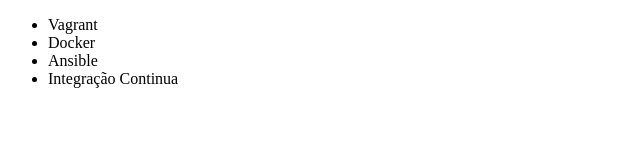
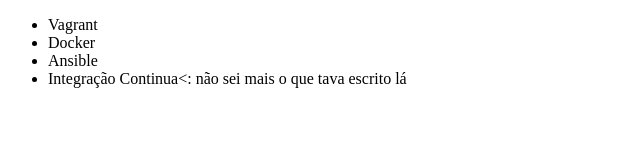
Before and after one commit to rafasallum/alura-git, a plain HTML site: page index.html in a window 1280 px wide. Shown: the whole page, without its empty margins (0-640 px from the left). Drawn offline with Linux system fonts and the light colour scheme.

```diff
--- a/index.html
+++ b/index.html
@@ -9,7 +9,7 @@
         <li>Vagrant</li>
         <li>Docker</li>
         <li>Ansible</li>
-        <li>Integração Continua</li>
+        <li>Integração Continua<: não sei mais o que tava escrito lá</li>
     </ul>
 </body>
 </html>
```
